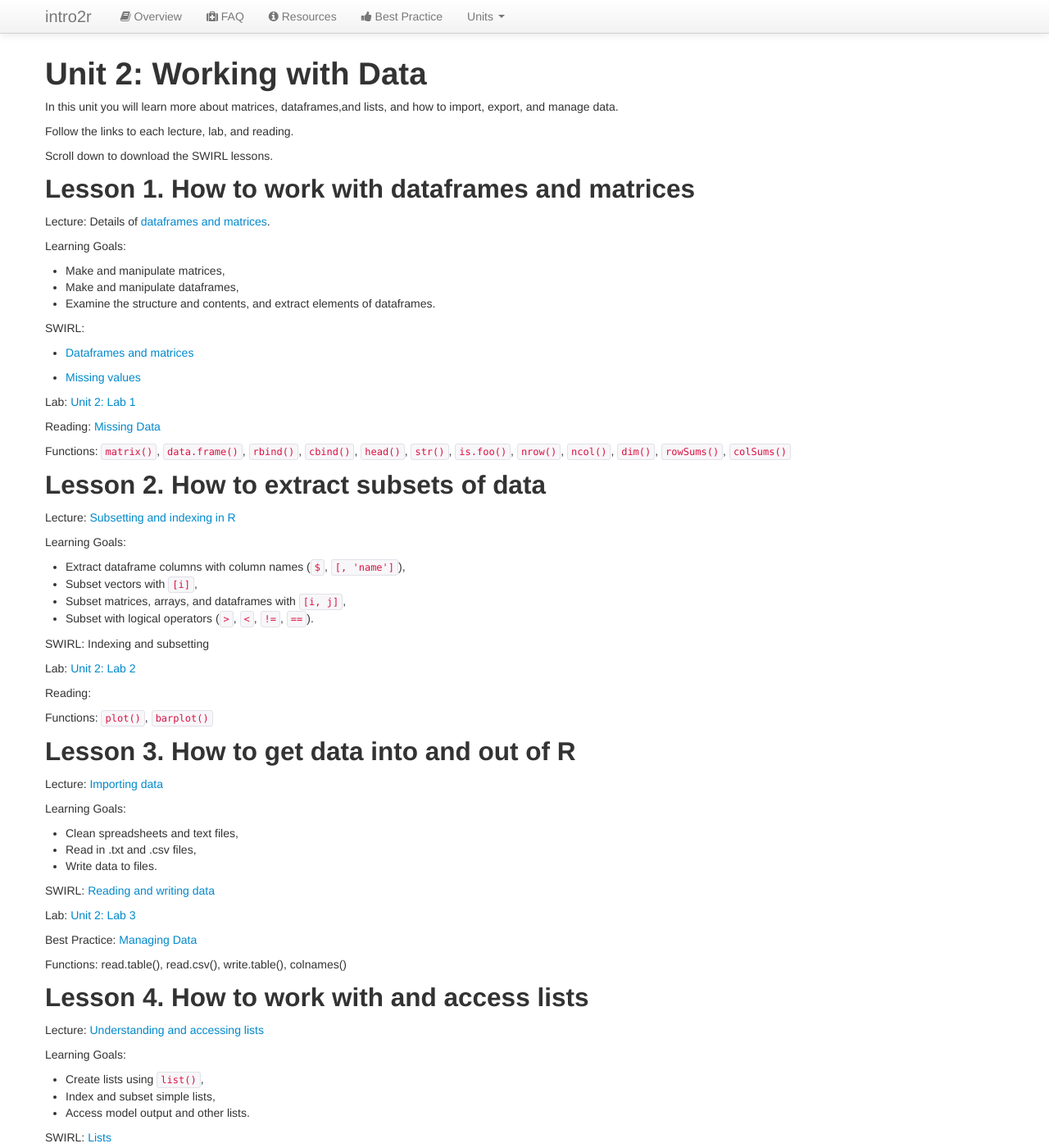
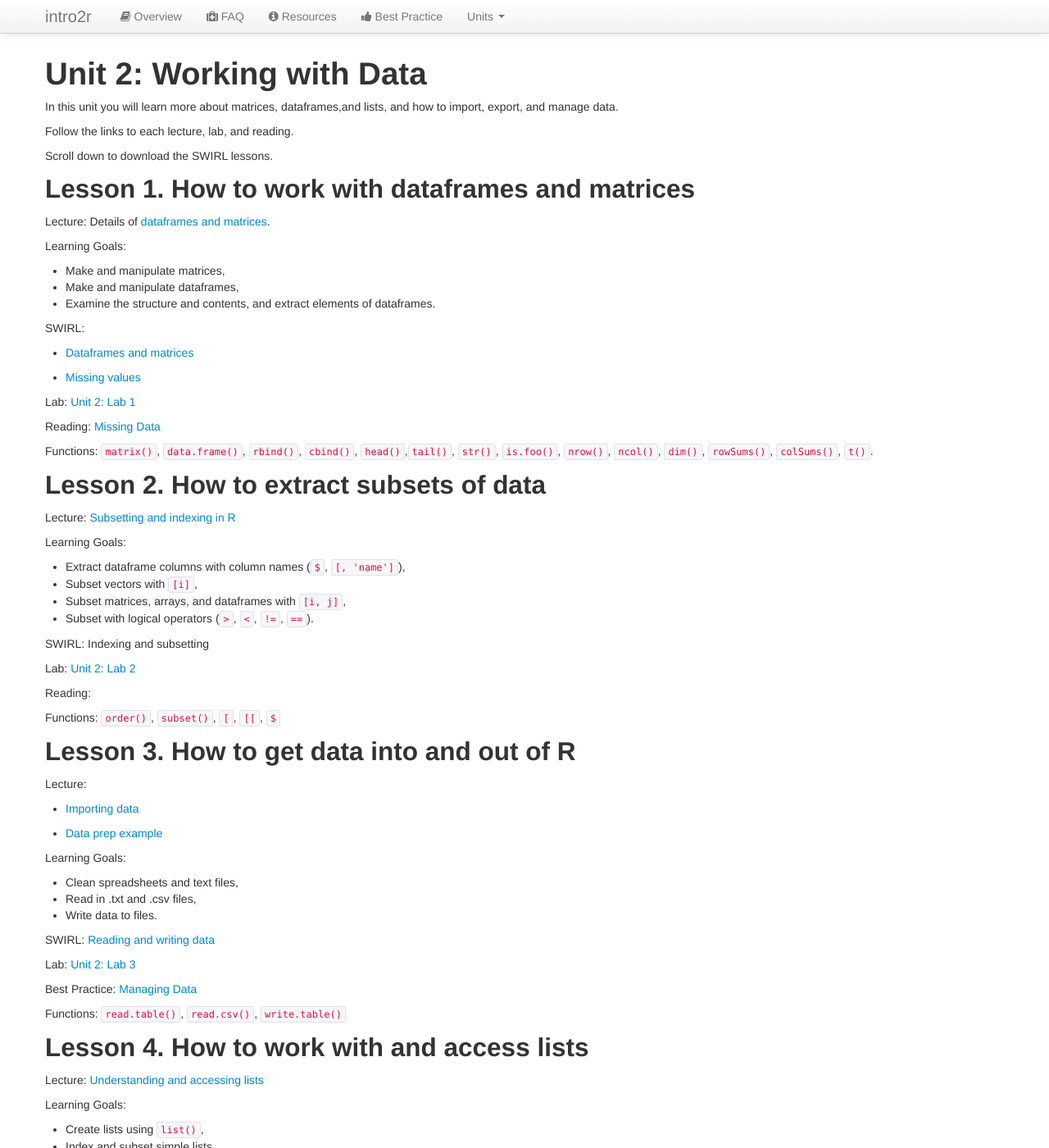
Before and after one commit to intro2r/intro2r, a Jekyll site: the page built from unit2/index.md, in a window 1280 px wide and 1400 px high. Shown: the whole window at 82% size. Built offline with Jekyll 4.4.1, drawn with Linux system fonts in a browser that asks for light colours.

Commit message:
Update index.md

```diff
--- a/unit2/index.md
+++ b/unit2/index.md
@@ -31,7 +31,7 @@ Lab: [Unit 2: Lab 1](../unit2/labs.html)
 
 Reading: [Missing Data](../best/missing-data.html)
 
-Functions: `matrix()`, `data.frame()`, `rbind()`, `cbind()`, `head()`, `str()`, `is.foo()`, `nrow()`, `ncol()`, `dim()`, `rowSums()`, `colSums()`
+Functions: `matrix()`, `data.frame()`, `rbind()`, `cbind()`, `head()`,`tail()`, `str()`, `is.foo()`, `nrow()`, `ncol()`, `dim()`, `rowSums()`, `colSums()`, `t()`.
 
 
 ## Lesson 2. How to extract subsets of data
@@ -50,13 +50,17 @@ Lab: [Unit 2: Lab 2](../unit2/labs.html)
 
 Reading:
 
-Functions: `plot()`, `barplot()`
+Functions: `order()`, `subset()`, `[`, `[[`, `$`
 
 
 
 ## Lesson 3. How to get data into and out of R
 
-Lecture: [Importing data](./importing-data.html)
+Lecture:
+
+ - [Importing data](../unit2/importing-data.html)
+
+ - [Data prep example](../unit2/preparing-data.html)
 
 Learning Goals:
 
@@ -70,7 +74,7 @@ Lab: [Unit 2: Lab 3](../unit2/labs.html)
 
 Best Practice: [Managing Data](../best/managing-data.html)
 
-Functions: read.table(), read.csv(), write.table(), colnames()
+Functions: `read.table()`, `read.csv()`, `write.table()`
 
 
 ## Lesson 4. How to work with and access lists
```
